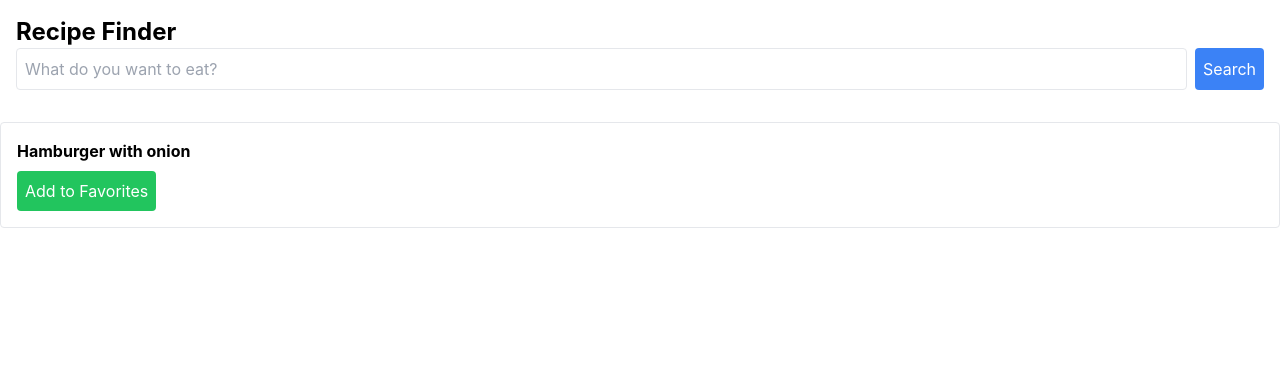
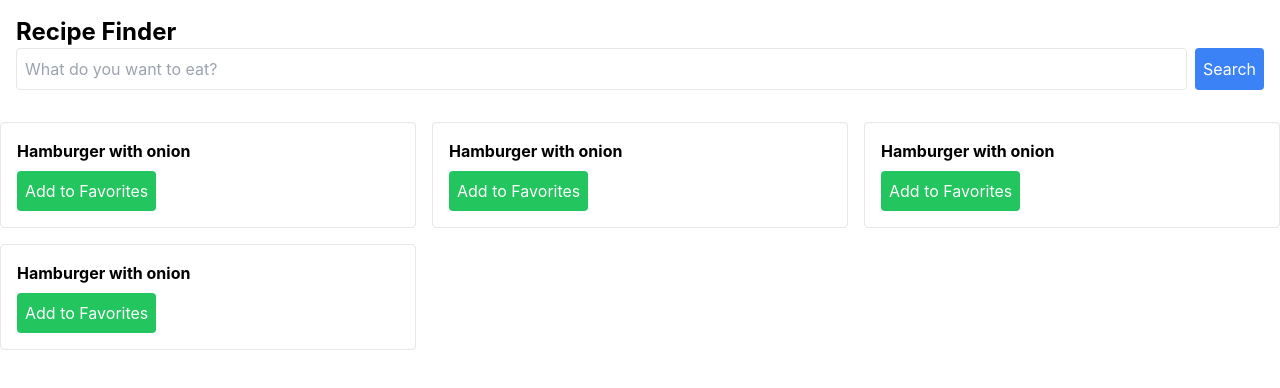
Before and after one commit to adelaveres/recipe-finder-web-app, a React (Create React App) app: page / in a window 1280 px wide. Shown: the top 388 px of the page. Built offline with nearby package versions, Linux system fonts and the light colour scheme.

Commit message:
Created RecipesList

```diff
--- a/src/components/RecipesList.js
+++ b/src/components/RecipesList.js
@@ -0,0 +1,18 @@
+import React from 'react';
+import RecipeItem from './RecipeItem';
+
+const RecipesList = ({addFavorite}) => {
+
+    const fakeRecipe = {id:0, title:"Hamburger with onion", ingredients:"meat,onion"};
+
+    return (
+        <div className="grid grid-cols-1 md:grid-cols-2 lg:grid-cols-3 gap-4">
+            <RecipeItem recipe={fakeRecipe} addFavorite={addFavorite}/>
+            <RecipeItem recipe={fakeRecipe} addFavorite={addFavorite}/>
+            <RecipeItem recipe={fakeRecipe} addFavorite={addFavorite}/>
+            <RecipeItem recipe={fakeRecipe} addFavorite={addFavorite}/>
+        </div>
+    );
+};
+
+export default RecipesList;
--- a/src/pages/Home.js
+++ b/src/pages/Home.js
@@ -1,7 +1,7 @@
 import React from 'react';
 import SearchBar from '../components/SearchBar';
 import '../Home.css';
-import RecipeItem from '../components/RecipeItem';
+import RecipesList from '../components/RecipesList';
 
 const Home = ({addFavorite}) => {
 
@@ -9,8 +9,6 @@ const Home = ({addFavorite}) => {
 
         console.log("Searched for recipes.")
       };
-
-    const fakeRecipe = {id:0, title:"Hamburger with onion", ingredients:"meat,onion"};
 
     return(
         <div className="home-wrapper">
@@ -22,7 +20,7 @@ const Home = ({addFavorite}) => {
             <SearchBar searchRecipe={handleSearch}/>
         </div>
 
-        <RecipeItem recipe={fakeRecipe} addFavorite={addFavorite}/>
+        <RecipesList addFavorite={addFavorite}/>
 
         </div>
     );
```
